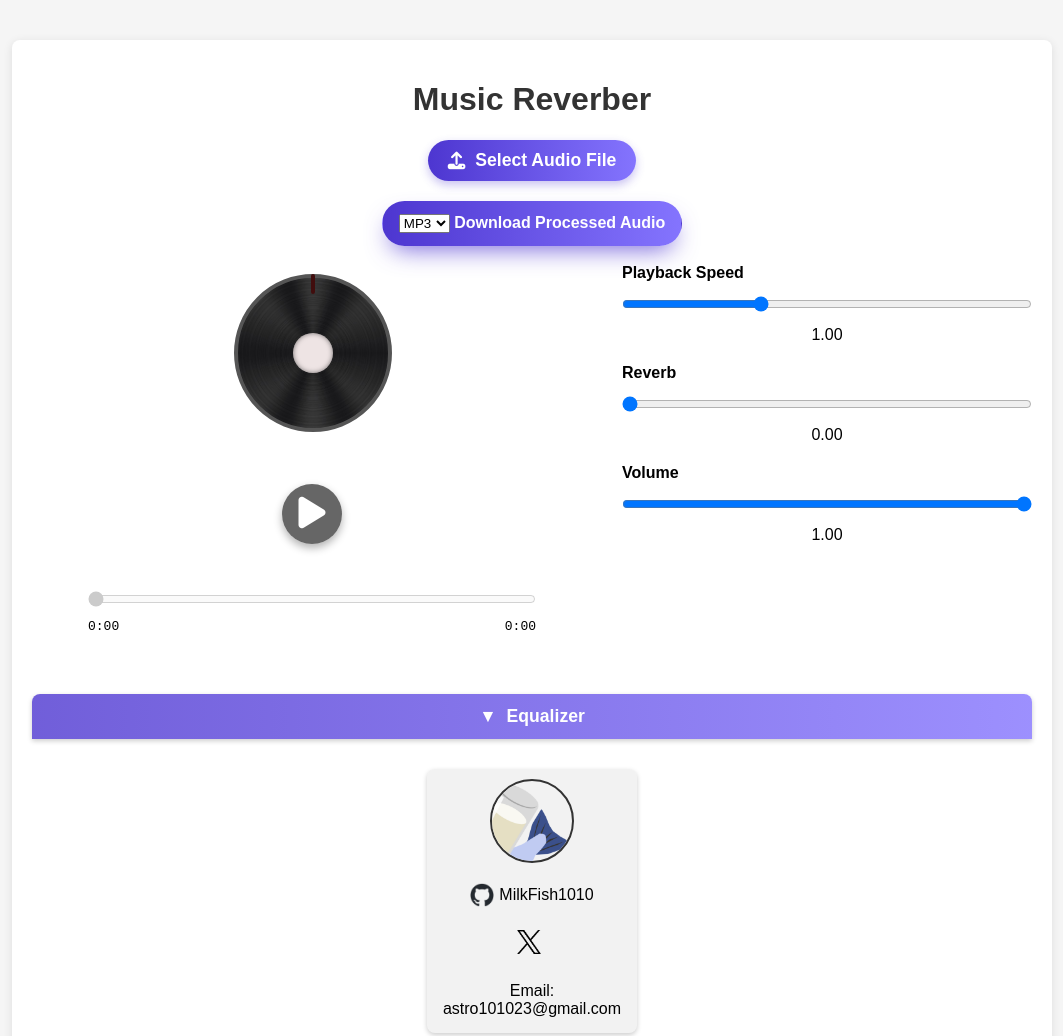
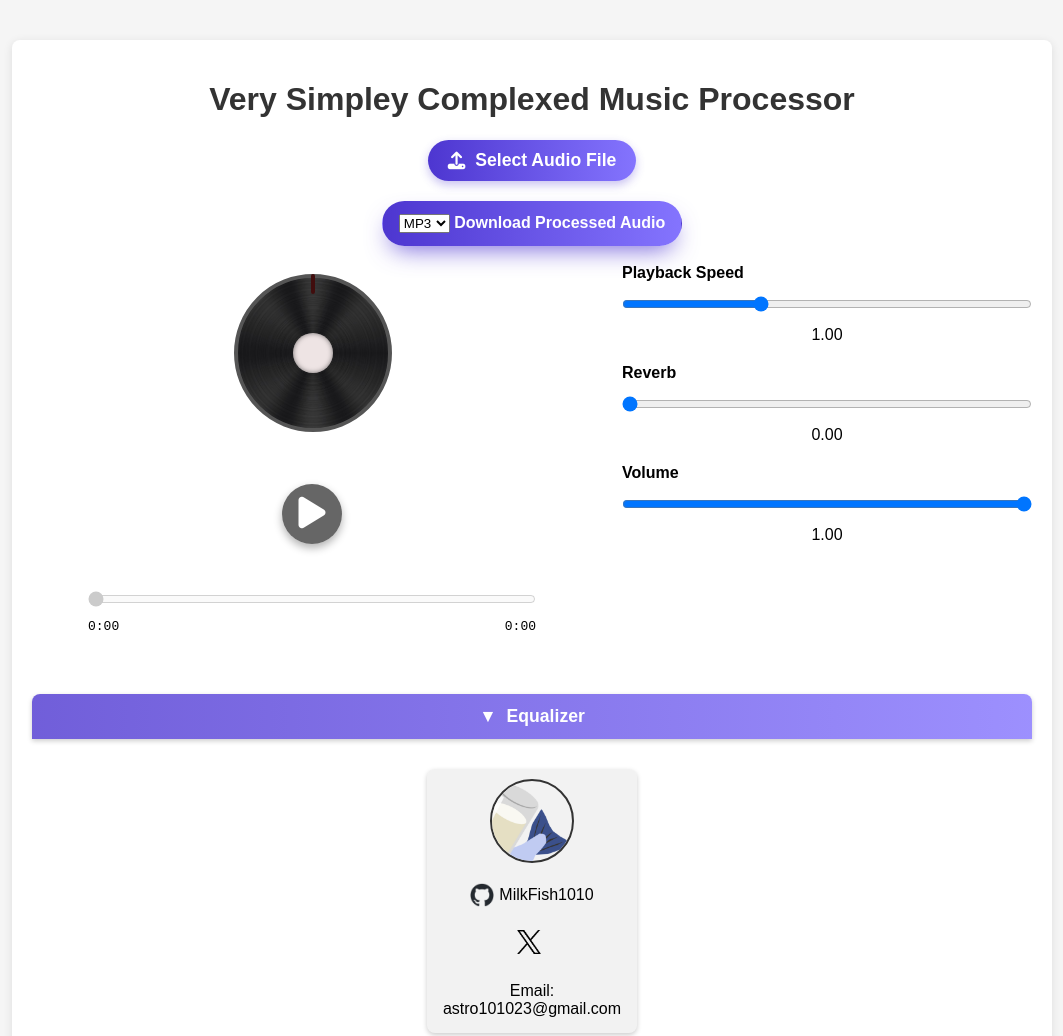
Before and after one commit to MilkFish1010/Music-Slowed-Reverber-Yessir, a website: page index.html in a window 1280 px wide. Shown: the top 1036 px of the page, without its empty margins (108-1171 px from the left). Drawn offline with Linux system fonts and the light colour scheme.

Commit message:
music 1.0

```diff
--- a/index.html
+++ b/index.html
@@ -3,7 +3,7 @@
 <head>
   <meta charset="UTF-8" />
   <meta name="viewport" content="width=device-width, initial-scale=1.0" />
-  <title>Music Reverber</title>
+  <title>Very Simpley Complexed Music Processor</title>
   <link rel="icon" type="image/x-icon" href="MilkFishicon.ico">
   <script src="lame.min.js"></script>
   <link rel="stylesheet" href="https://cdnjs.cloudflare.com/ajax/libs/font-awesome/6.4.0/css/all.min.css">
@@ -899,7 +899,7 @@ body.disco-active #iosMessage {
   <img id="dancingImage" src="https://via.placeholder.com/100?text=Dance" alt="Dancing" />
 
   <div class="container">
-    <h1>Music Reverber</h1>
+    <h1>Very Simpley Complexed Music Processor</h1>
     <!-- File upload -->
     <div class="file-upload-container">
       <input type="file" id="audioFile" accept="audio/*,.mp3,.wav,.m4a,.aac,.ogg" style="display:none;" />
```
Also changed, not shown: README.md.
